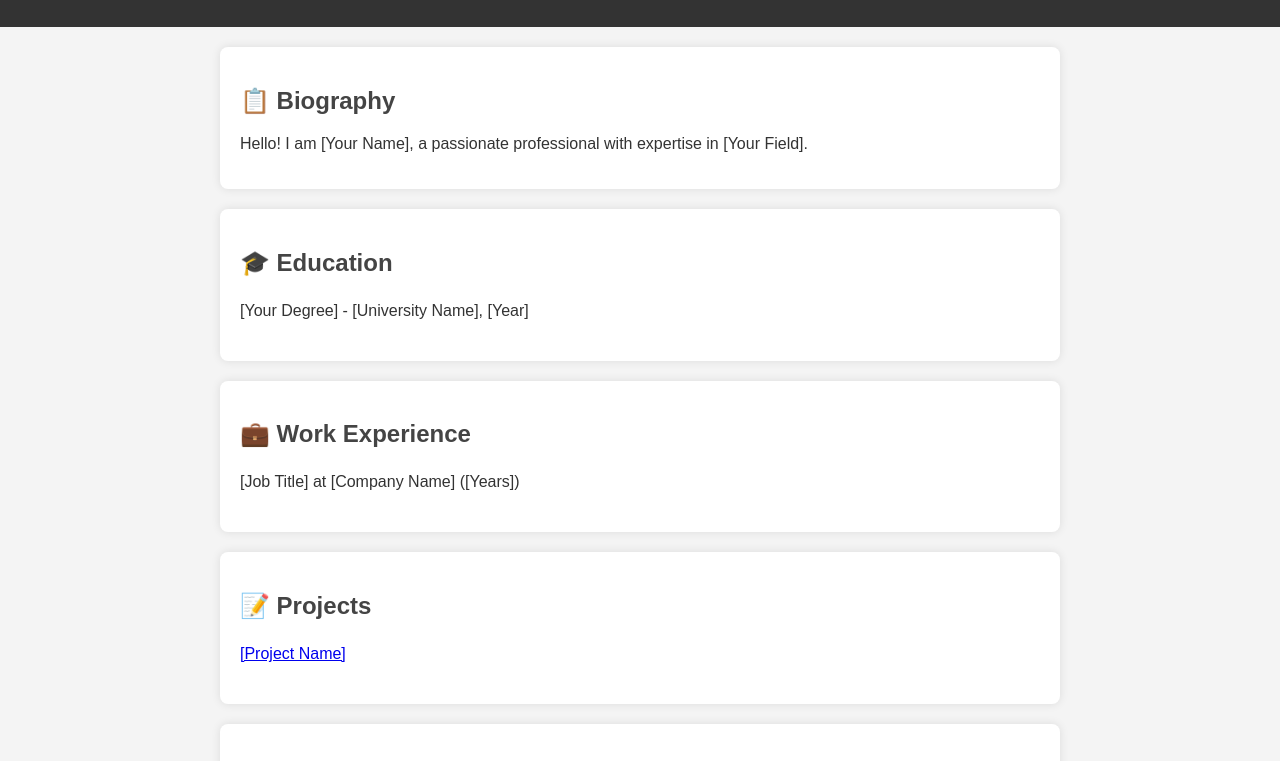
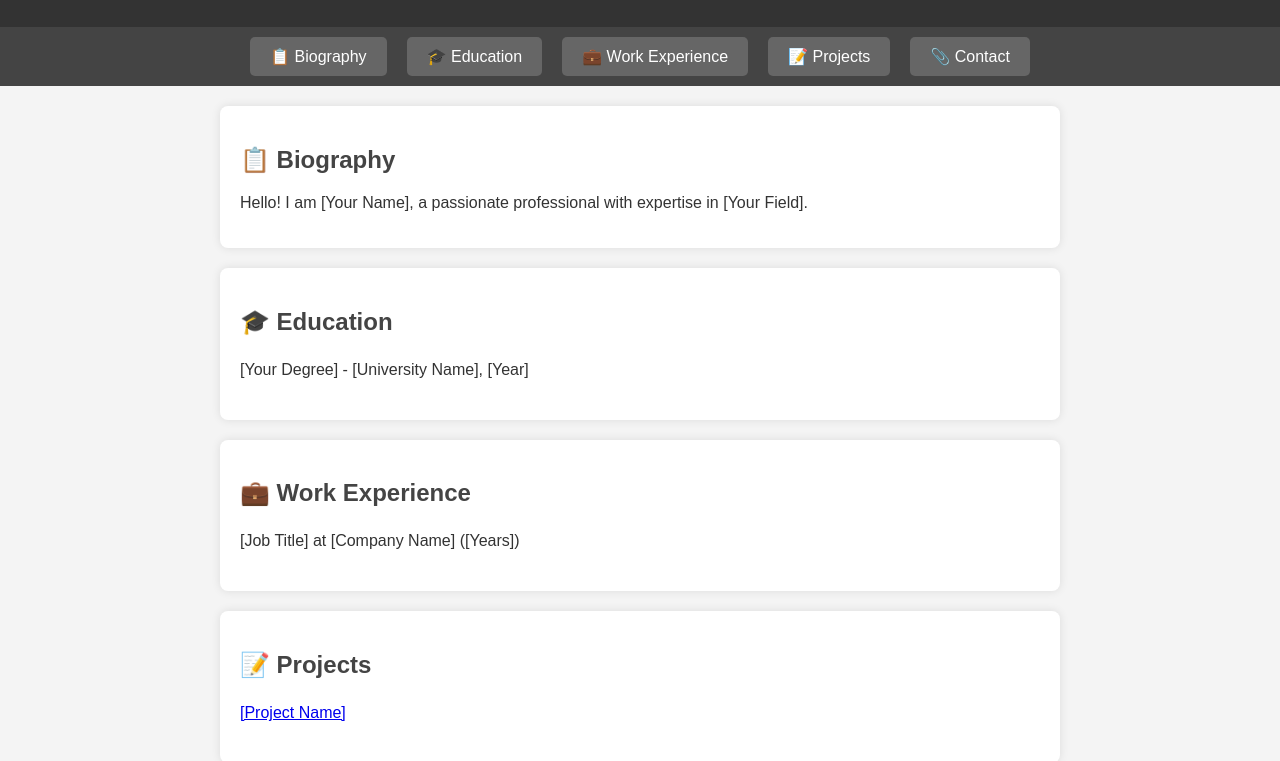
Before and after one commit to Pauljkk/Pauljkk.github.io, a plain HTML site: page index.html in a window 1280 px wide. Shown: the part 93-854 px from the top of the page. Drawn offline with Linux system fonts and the light colour scheme.

Commit message:
Update index.html

```diff
--- a/index.html
+++ b/index.html
@@ -16,6 +16,27 @@
             color: white;
             text-align: center;
             padding: 20px;
+        }
+        nav {
+            display: flex;
+            justify-content: center;
+            background-color: #444;
+            padding: 10px;
+            position: sticky;
+            top: 0;
+            z-index: 1000;
+        }
+        nav a {
+            color: white;
+            text-decoration: none;
+            padding: 10px 20px;
+            margin: 0 10px;
+            background: #666;
+            border-radius: 5px;
+            transition: background 0.3s;
+        }
+        nav a:hover {
+            background: #888;
         }
         section {
             max-width: 800px;
@@ -48,6 +69,14 @@
     <header>
         <h1>Welcome to My Website</h1>
     </header>
+
+    <nav>
+        <a href="#biography">📋 Biography</a>
+        <a href="#education">🎓 Education</a>
+        <a href="#work">💼 Work Experience</a>
+        <a href="#projects">📝 Projects</a>
+        <a href="#contact">📎 Contact</a>
+    </nav>
 
     <section id="biography">
         <h2>📋 Biography</h2>
```
